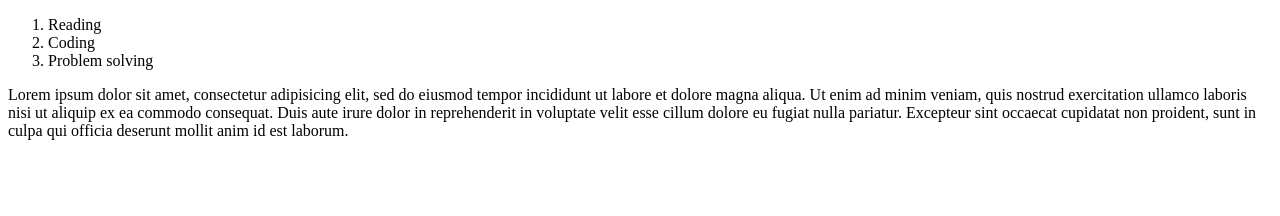
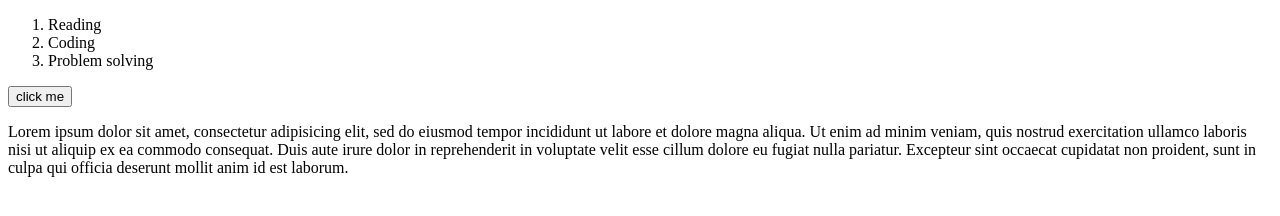
Before and after one commit to lapislazuli2244/cv, a plain HTML site: page hobbies.html in a window 1280 px wide. Drawn offline with Linux system fonts and the light colour scheme.

Commit message:
Added a button

```diff
--- a/hobbies.html
+++ b/hobbies.html
@@ -10,6 +10,8 @@
       <li>Coding</li>
       <li>Problem solving</li>
     </ol>
+    <button type="submit">click me</button>
+
     <p>Lorem ipsum dolor sit amet, consectetur adipisicing elit, sed do eiusmod tempor incididunt ut labore et dolore magna aliqua. Ut enim ad minim veniam, quis nostrud exercitation ullamco laboris nisi ut aliquip ex ea commodo consequat. Duis aute irure dolor in reprehenderit in voluptate velit esse cillum dolore eu fugiat nulla pariatur.
       Excepteur sint occaecat cupidatat non proident, sunt in culpa qui officia deserunt mollit anim id est laborum.</p>
   </body>
```
